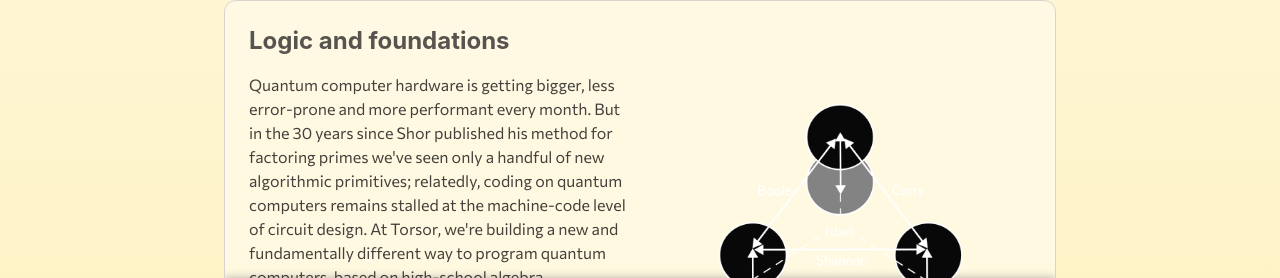
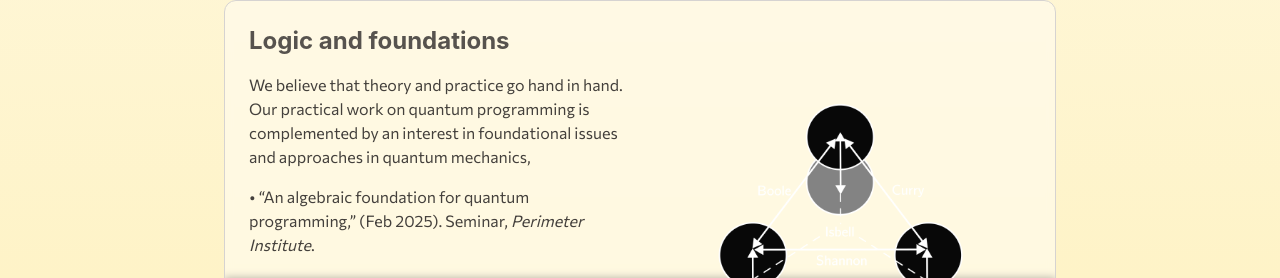
Before and after one commit to torsor-io/torsor-io, a React (Create React App) app: page /#/research in a window 1280 px wide. Shown: the part 522-800 px from the top of the page. Built offline with nearby package versions, Linux system fonts and the light colour scheme; the HTML template or start-up script is replaced by a standard one.

Commit message:
Update index.js

```diff
--- a/src/components/ResearchPage/index.js
+++ b/src/components/ResearchPage/index.js
@@ -102,8 +102,7 @@ const ResearchPage = ({ isDark, setIsDark, waveState, setWaveState }) => {
           Logic and foundations
       </h2>
                   <p className={`${subtleText}`}>
-          {/*This essay gives a short, informal account of the development of digital logic from the Pleistocene to the Manhattan Project, reversible circuits, and Richard Feynman’s allied proposal for quantum computing. We argue that Feynman’s state-based analogy is not the only way to arrive at quantum computing, nor indeed the simplest. To illustrate, we imagine an alternate timeline in which John von Neumann skipped Operation Crossroads to debug a military computer, got tickled by the problem, and discovered a completely different picture of quantum computing in 1946. */}
-      Quantum computer hardware is getting bigger, less error-prone and more performant every month. But in the 30 years since Shor published his method for factoring primes we've seen only a handful of new algorithmic primitives; relatedly, coding on quantum computers remains stalled at the machine-code level of circuit design. At Torsor, we're building a new and fundamentally different way to program quantum computers, based on high-school algebra.
+	  We believe that theory and practice go hand in hand. Our practical work on quantum programming is complemented by an interest in foundational issues and approaches in quantum mechanics,
       </p>
 <ul className="space-y-3">
     <li className={`${subtleText}`}>
```
